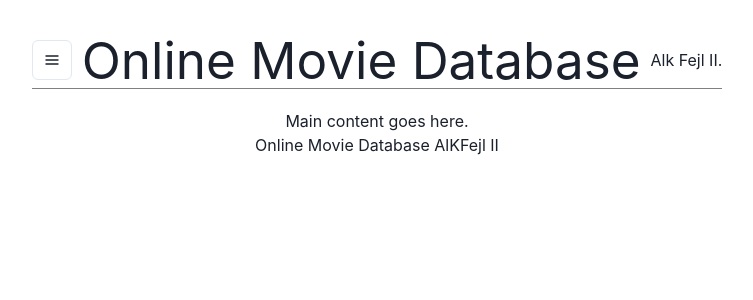
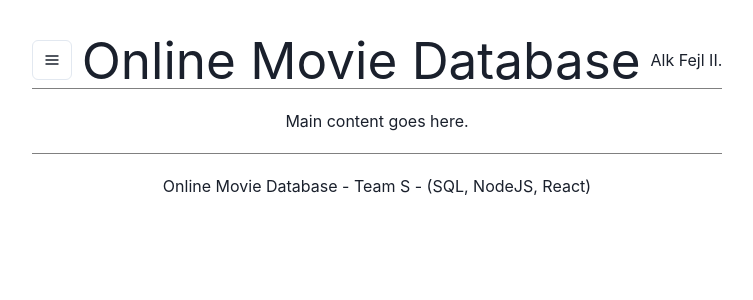
Before and after one commit to victor-brown/alkfejl-II-movieDB, a React (Vite) app in the folder packages/frontend/: page / in a window 1280 px wide. Shown: the top 300 px of the page, without its empty margins (263-1016 px from the left). Built offline with nearby package versions, Linux system fonts and the light colour scheme.

Commit message:
feat: format footer

```diff
--- a/packages/frontend/src/App.tsx
+++ b/packages/frontend/src/App.tsx
@@ -23,7 +23,7 @@ function App() {
 
   return (
     <ChakraProvider theme={theme}>
-      <div className='container'>
+      <div style={{}}>
         <div className='header' style={{display: "flex", alignItems: "center", gap: "10px", marginBottom: "20px", borderBottom: "1px solid grey"}}>
           <Menu>
             <MenuButton
@@ -45,10 +45,8 @@ function App() {
         <div className="container">
           Main content goes here.
         </div>
-        <div className='footer'>
-          <p>
-            Online Movie Database AlKFejl II
-          </p>
+        <div style={{marginTop: "20px", paddingTop: "20px", borderTop: "1px solid grey"}}>
+          <p style={{ textAlign: "center" }}>Online Movie Database - Team S - (SQL, NodeJS, React)</p>
         </div>
       </div>
     </ChakraProvider>
```
